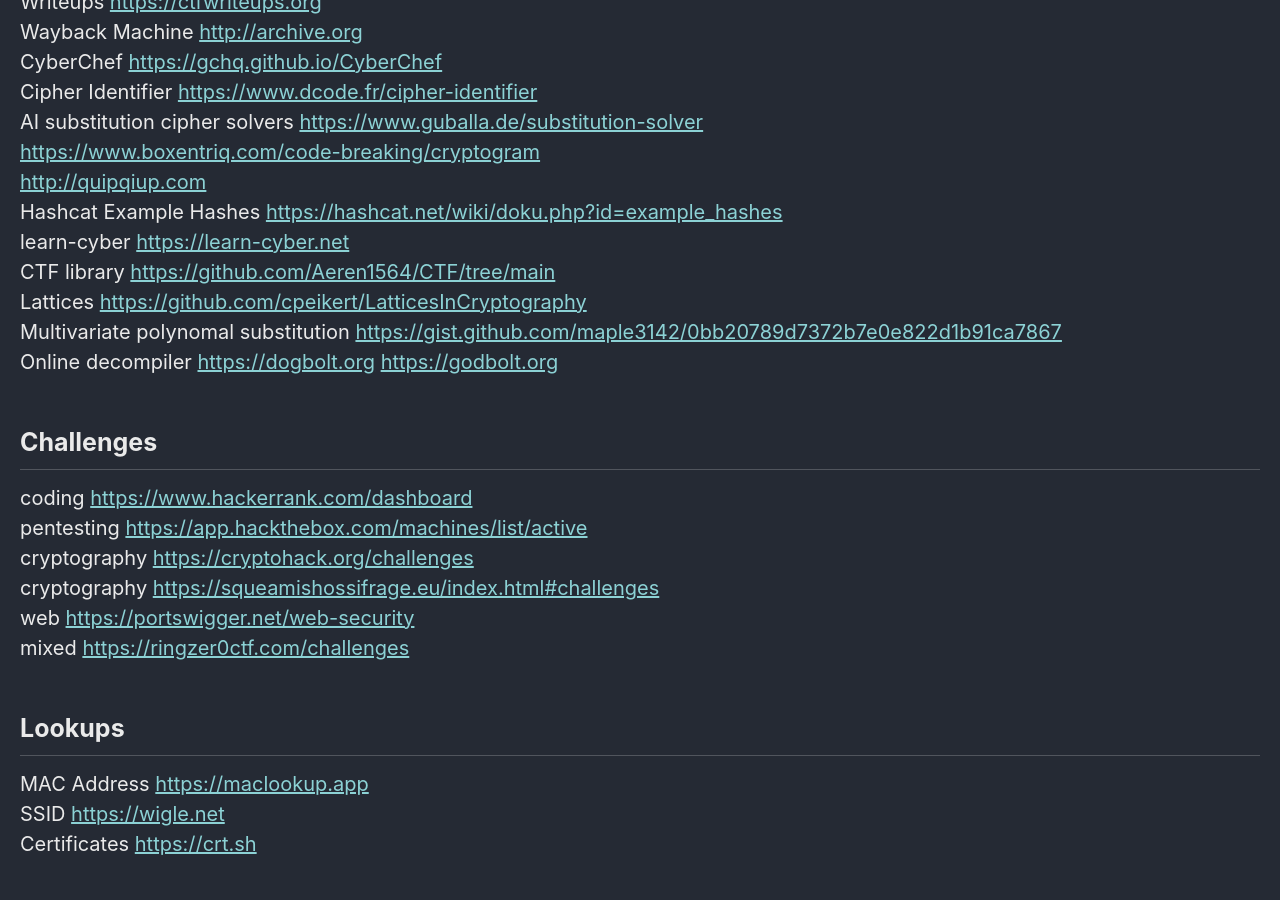
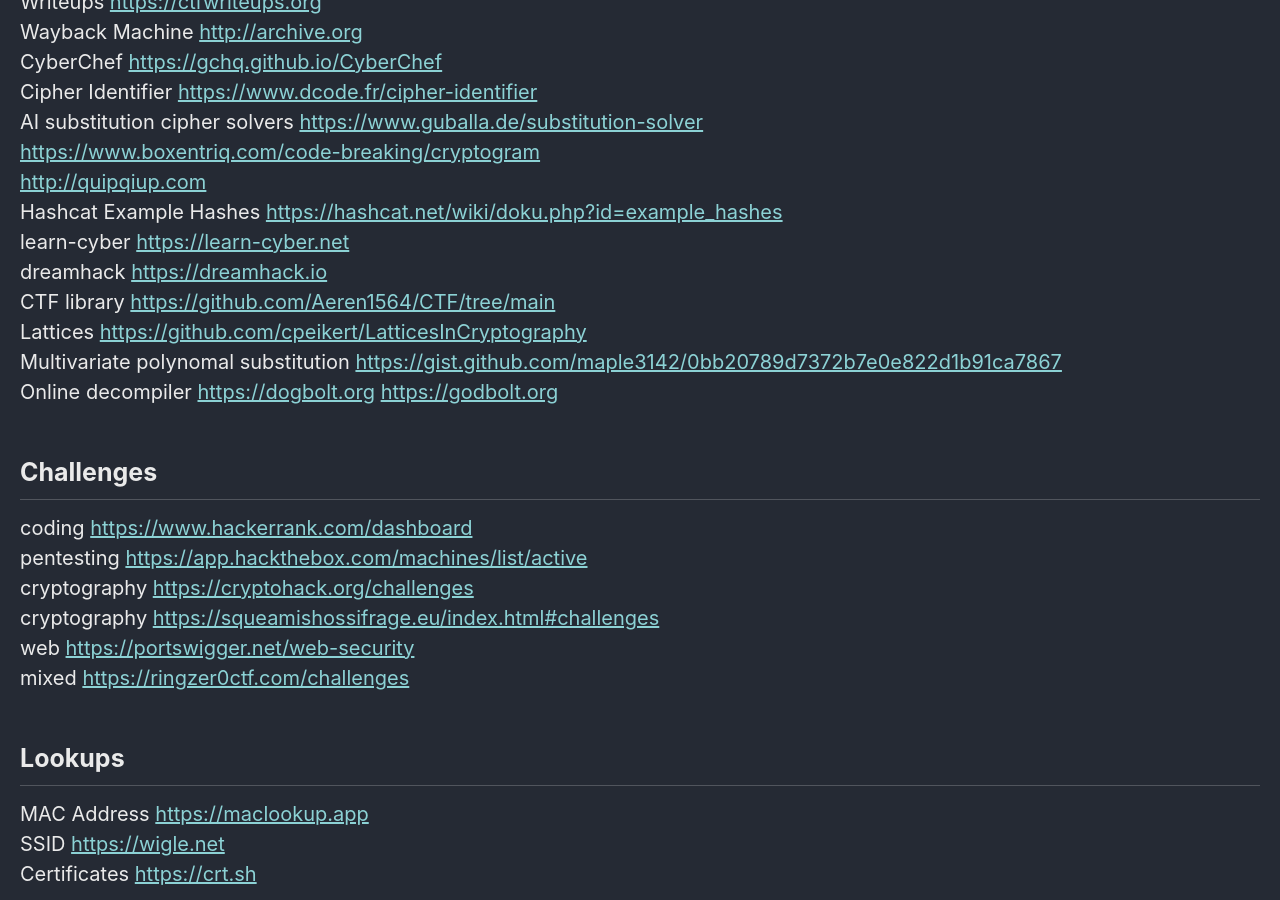
Before and after one commit to Connor-McCartney/Connor-McCartney.github.io, a Jekyll site: the page built from _pages/misc/resources.md, in a window 1280 px wide and 900 px high, scrolled down 809 px. Built offline with Jekyll 4.4.1, drawn with Linux system fonts in a browser that asks for light colours; cached includes are drawn as plain includes.

Commit message:
Update resources.md

```diff
--- a/_pages/misc/resources.md
+++ b/_pages/misc/resources.md
@@ -31,6 +31,7 @@ AI substitution cipher solvers <https://www.guballa.de/substitution-solver> <br>
 <http://quipqiup.com> <br>
 Hashcat Example Hashes <https://hashcat.net/wiki/doku.php?id=example_hashes> <br>
 learn-cyber <https://learn-cyber.net> <br>
+dreamhack <https://dreamhack.io> <br>
 CTF library <https://github.com/Aeren1564/CTF/tree/main> <br>
 Lattices <https://github.com/cpeikert/LatticesInCryptography> <br>
 Multivariate polynomal substitution <https://gist.github.com/maple3142/0bb20789d7372b7e0e822d1b91ca7867> <br>
```
